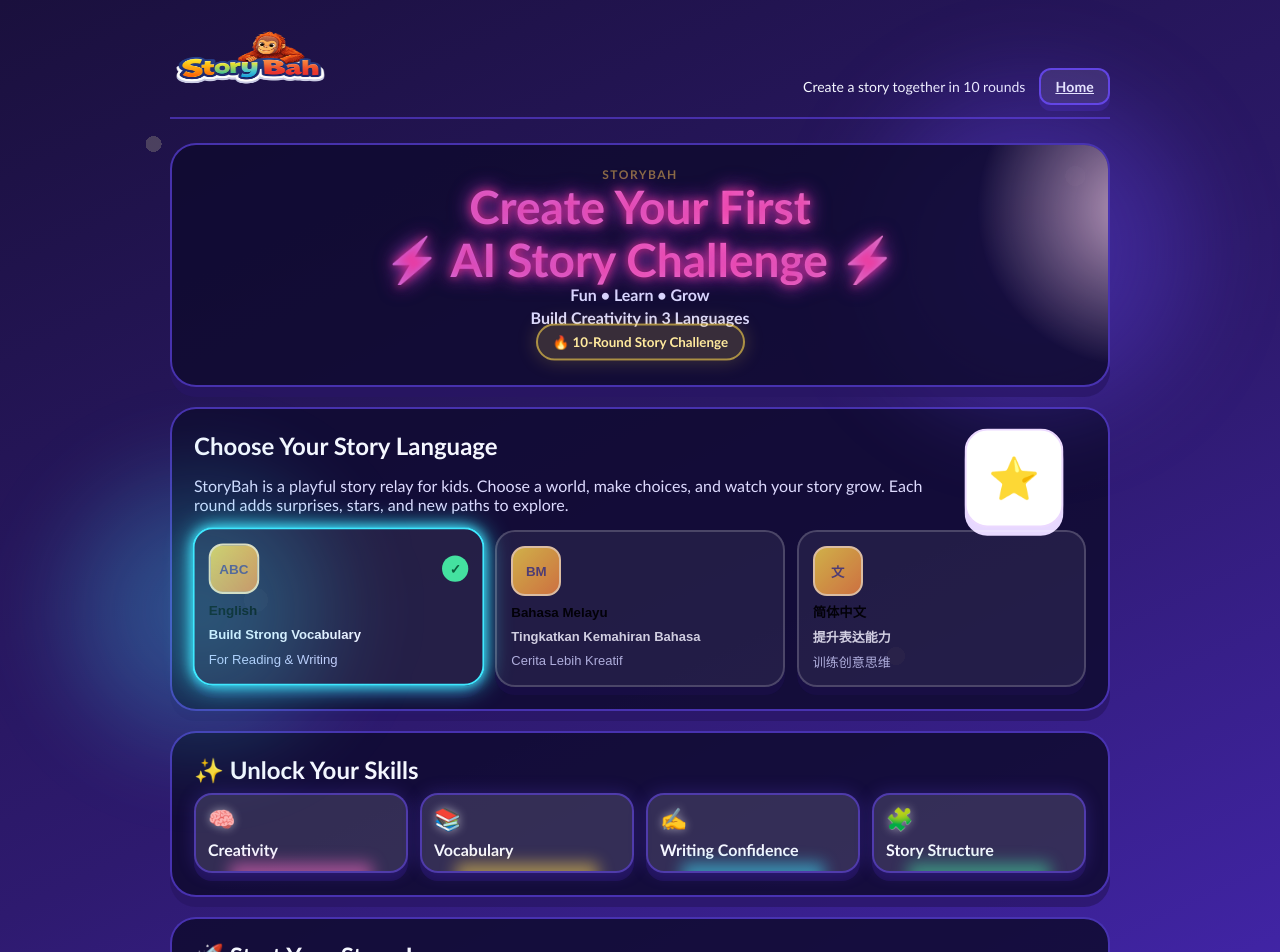
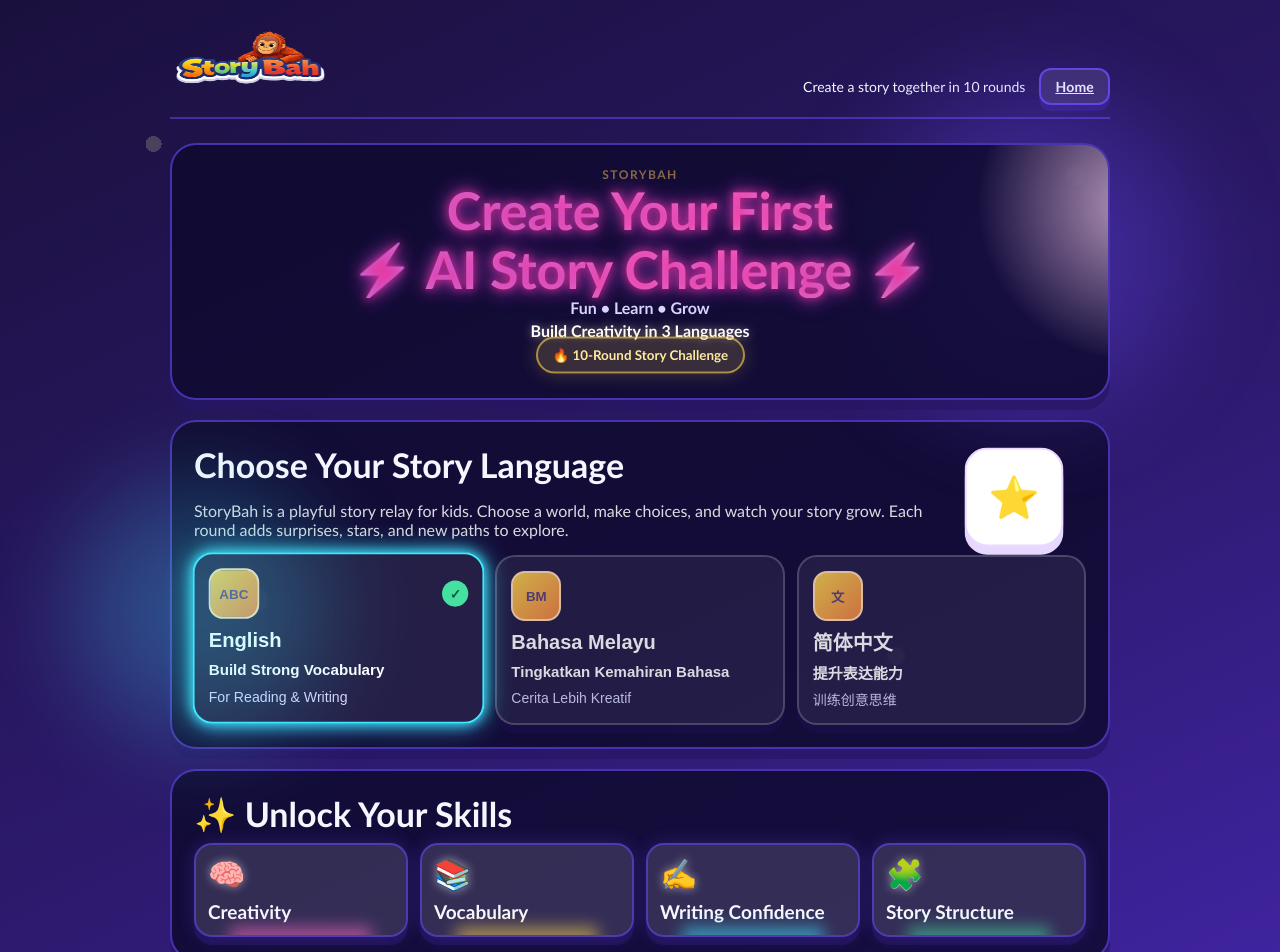
Before and after one commit to ronfatt/story-relay-demo, a Next.js app: page / in a window 1280 px wide. Shown: the top 952 px of the page. Built offline with nearby package versions, Linux system fonts and the light colour scheme; no server answers.

Commit message:
Refine neon hierarchy and contrast for Demon Hunter onboarding

```diff
--- a/app/globals.css
+++ b/app/globals.css
@@ -302,6 +302,11 @@
 
 .theme-name {
   font-weight: 700;
+}
+
+.language-choice .theme-name {
+  font-size: 20px;
+  color: #ffffff;
 }
 
 .theme-subtitle {
@@ -733,7 +738,7 @@
 
 .challenge-title {
   margin: 0;
-  font-size: clamp(30px, 4vw, 46px);
+  font-size: clamp(34px, 4.6vw, 52px);
   line-height: 1.1;
   display: grid;
   gap: 2px;
@@ -754,7 +759,13 @@
   display: grid;
   gap: 4px;
   color: #dad8ff;
-  font-weight: 700;
+  font-weight: 800;
+  font-size: 16px;
+}
+
+.challenge-subtitle span:last-child {
+  color: #ffffff;
+  text-shadow: 0 0 10px rgba(255, 255, 255, 0.45);
 }
 
 .challenge-badge {
@@ -778,10 +789,13 @@
 .auth-cover-card h2 {
   margin: 0;
   color: #f5f7ff;
+  font-size: clamp(30px, 3.2vw, 34px);
+  font-weight: 800;
 }
 
 .onboarding-language-card p {
-  color: #dedbff;
+  color: rgba(255, 255, 255, 0.85);
+  font-size: 16px;
 }
 
 .language-grid {
@@ -866,14 +880,14 @@
 }
 
 .language-title {
-  font-size: 13px;
-  color: #f3f1ff;
-  font-weight: 700;
+  font-size: 15px;
+  color: #ffffff;
+  font-weight: 800;
 }
 
 .language-description {
-  font-size: 13px;
-  color: #cbcbfa;
+  font-size: 14px;
+  color: #d8d7ff;
 }
 
 .growth-card {
@@ -891,14 +905,22 @@
   box-shadow: 0 0 18px rgba(108, 75, 255, 0.24), 0 8px 0 rgba(34, 19, 92, 0.8);
   position: relative;
   overflow: hidden;
+  transition: transform 0.16s ease, box-shadow 0.16s ease;
 }
 
 .growth-mini-card .feature-title {
   color: #f5f7ff;
+  font-size: 19px;
 }
 
 .growth-mini-card .feature-emoji {
   animation: glowFloat 2.2s ease-in-out infinite;
+  font-size: 30px;
+}
+
+.growth-mini-card:hover {
+  transform: translateY(-4px);
+  box-shadow: 0 0 20px rgba(108, 75, 255, 0.3), 0 10px 0 rgba(34, 19, 92, 0.85);
 }
 
 .growth-mini-card::after {
@@ -934,6 +956,10 @@
   color: #241e46;
 }
 
+.auth-cover-card h2 {
+  color: #2a1e6b;
+}
+
 .auth-main-action {
   margin-top: 4px;
 }
@@ -941,13 +967,19 @@
 .cta-primary {
   width: 100%;
   background: linear-gradient(120deg, #ff2e88, #ff6ec7);
-  box-shadow: 0 7px 0 #d9166e, 0 0 18px rgba(255, 46, 136, 0.35);
+  box-shadow:
+    0 7px 0 #d9166e,
+    0 0 15px #ff2e88,
+    0 0 30px rgba(255, 46, 136, 0.4);
   animation: pulseGlow 1.8s ease-in-out infinite;
 }
 
 .cta-primary:hover {
   transform: translateY(-2px) scale(1.02);
-  box-shadow: 0 8px 0 #d9166e, 0 0 24px rgba(255, 46, 136, 0.6);
+  box-shadow:
+    0 8px 0 #d9166e,
+    0 0 18px #ff2e88,
+    0 0 36px rgba(255, 46, 136, 0.62);
 }
 
 .neon-theme .button.secondary {
@@ -969,6 +1001,15 @@
   justify-self: start;
   padding: 4px 0;
   cursor: pointer;
+}
+
+.neon-theme .auth-cover-card .input {
+  background: #f3f6ff;
+  color: #2a1e6b;
+}
+
+.neon-theme .auth-cover-card .input::placeholder {
+  color: #7f76b5;
 }
 
 @keyframes pulseGlow {
```
